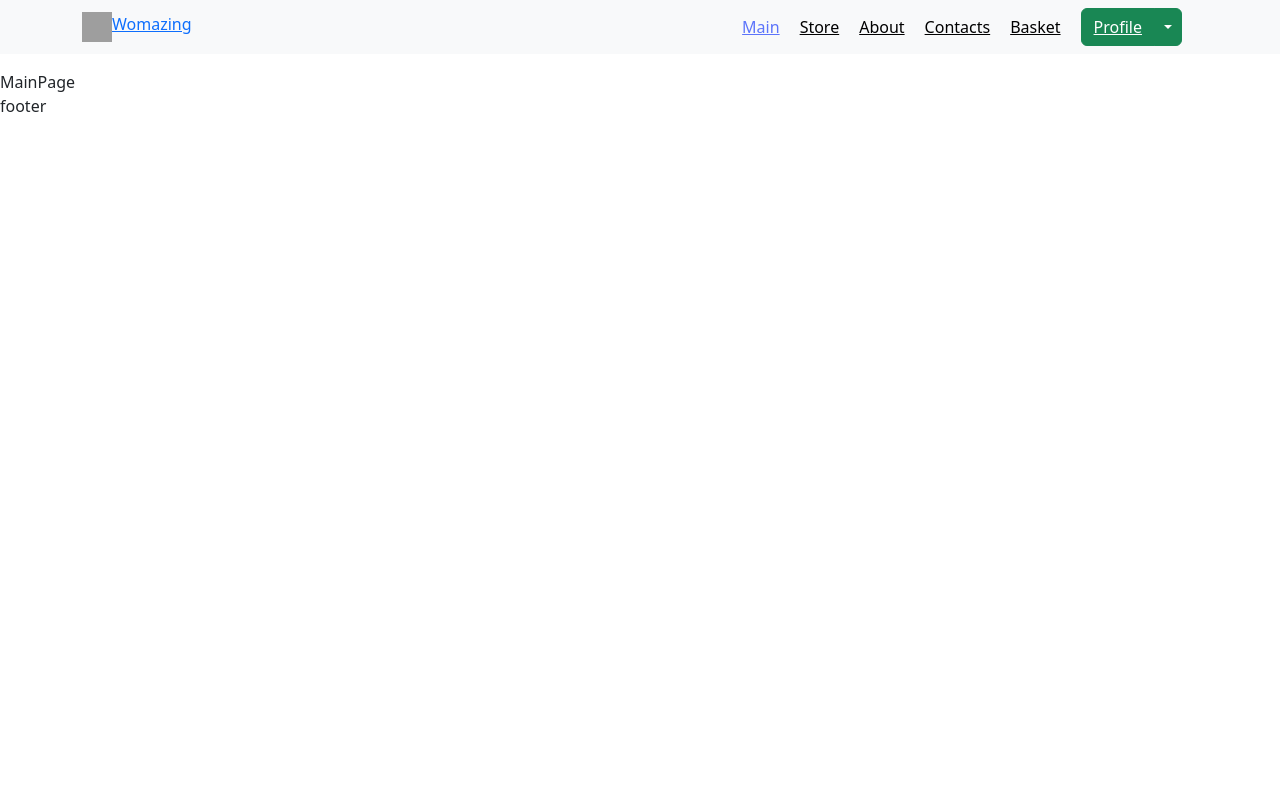
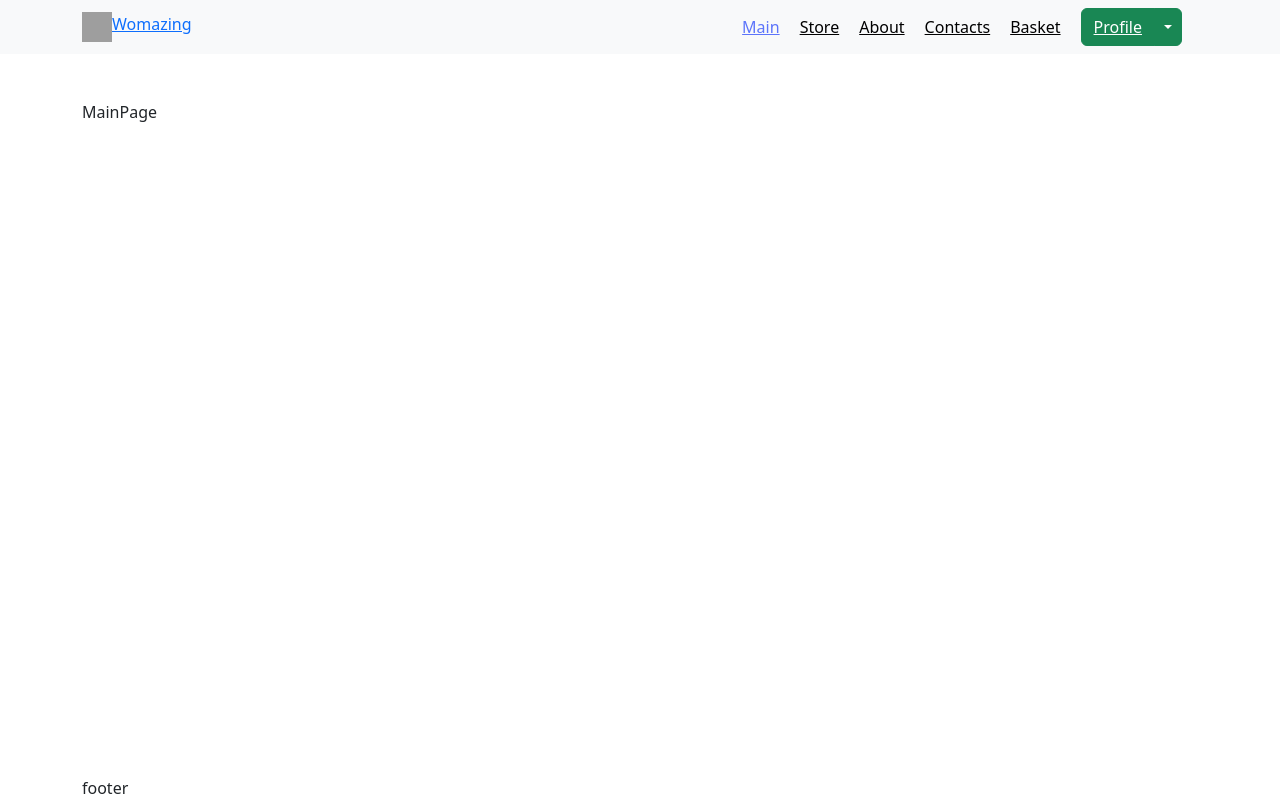
Before and after one commit to Egor-Dubovik/womazing_shop_frontend, a React (Create React App) app: page / in a window 1280 px wide. Built offline with nearby package versions, Linux system fonts and the light colour scheme; grey boxes are pictures that could not be loaded.

Commit message:
feet: nailed the footer to the bottom and and Container for Otlet

```diff
--- a/src/App.tsx
+++ b/src/App.tsx
@@ -4,6 +4,7 @@ import { useRoutes } from 'react-router-dom';
 import AppRouter from 'router/AppRouter';
 import { authRoutes, publicRoutes } from 'router/rotes';
 import { IRoute } from 'types/app.interface';
+import './styles/App.css';
 
 const getRoutes = (isAuth: boolean): IRoute[] => {
   return isAuth ? [...authRoutes, ...publicRoutes] : publicRoutes;
--- a/src/components/Layout.tsx
+++ b/src/components/Layout.tsx
@@ -1,4 +1,5 @@
 import React, { Component } from 'react';
+import { Container } from 'react-bootstrap';
 import { Outlet } from 'react-router-dom';
 import Navigation from './Navigation/Navigation';
 
@@ -7,13 +8,13 @@ class Layout extends Component {
     return (
       <>
         <Navigation />
-        <main className={'classes.main'}>
-          <div className="main__container">
+        <main className="main">
+          <Container>
             <Outlet />
-          </div>
+          </Container>
         </main>
         <footer className="footer">
-          <div className="footer__container">footer</div>
+          <Container>footer</Container>
         </footer>
       </>
     );
--- /dev/null
+++ b/src/styles/App.css
@@ -0,0 +1,26 @@
+/* @import url('./base/nullstyle.css');
+@import url('./base/variables.css');
+
+@import url('https://fonts.googleapis.com/css2?family=Roboto:wght@400;500;700;900&display=swap'); */
+
+#root {
+  /* background-color: var(--main-bg-color);
+  font-family: 'Roboto', sans-serif;
+  font-size: 16px;
+  color: var(--main-text-color);
+  line-height: 1.3; */
+  min-height: 100vh;
+}
+
+.App {
+  position: relative;
+  min-height: 100vh;
+  display: flex;
+  flex-direction: column;
+  overflow: hidden;
+}
+
+.main {
+  padding: 30px 0;
+  flex: 1 1 auto;
+}
```
